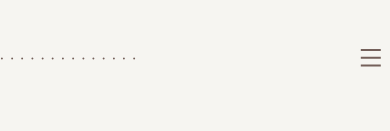
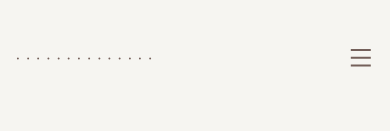
Before and after one commit to jsshigham/silovelymoments, a React (Vite) app: page / in a window 390 px wide. Shown: the top 131 px of the page. Built offline with nearby package versions, Linux system fonts and the light colour scheme; the HTML template or start-up script is replaced by a standard one; a web font is replaced by a local one.

Commit message:
padding menu button removed

```diff
--- a/src/index.css
+++ b/src/index.css
@@ -77,6 +77,8 @@ body {
   background-color: transparent;
   color: var(--primary-headings);
   font-size: 2em;
+  padding-block: unset;
+  padding-inline: unset;
 }
 
 .navBarMenuBtn:hover {
@@ -180,7 +182,7 @@ footer {
 
 @media screen and (max-width: 1023px) {
   .navBarHeader {
-    padding: 0;
+    padding: 0 1em;
   }
 
   footer {
```
